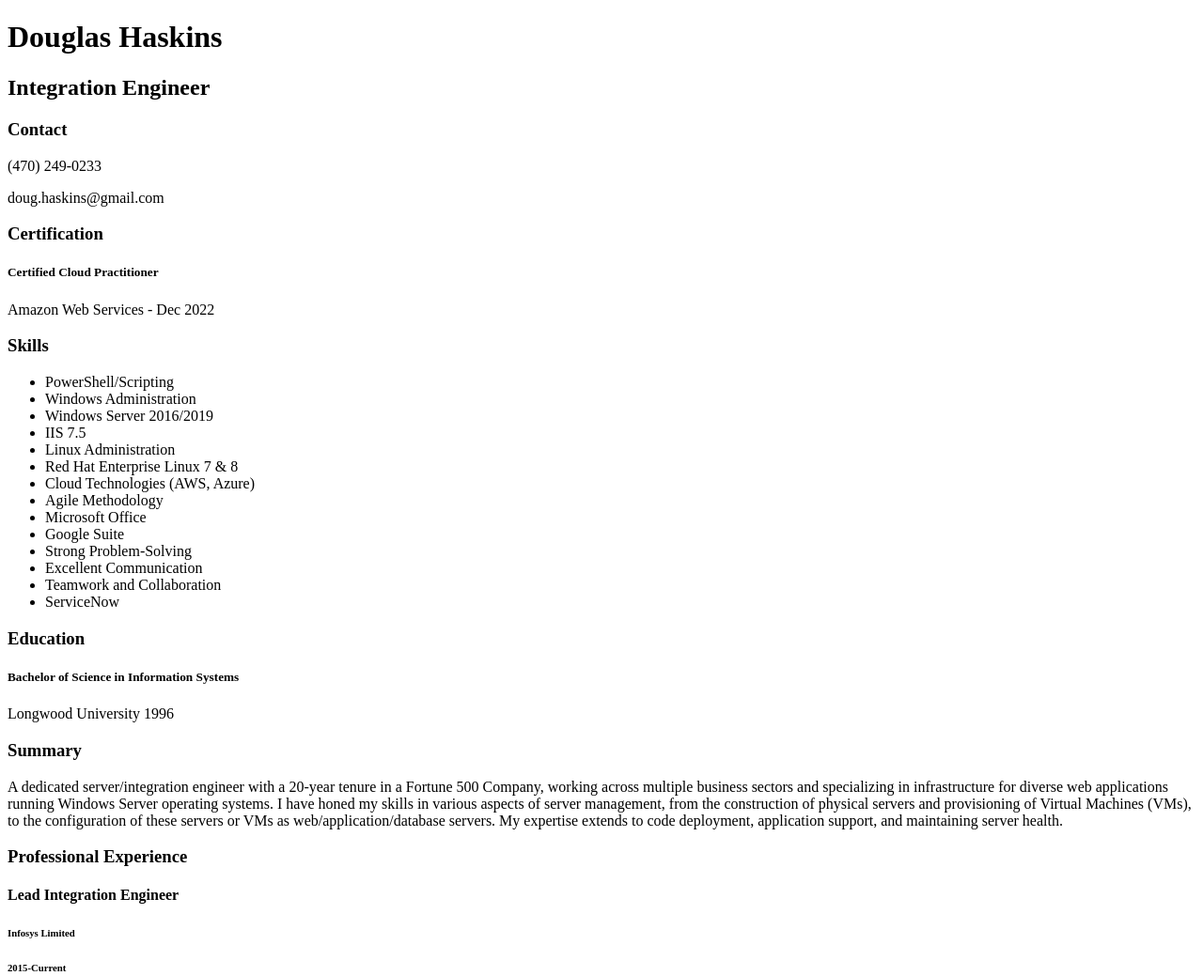
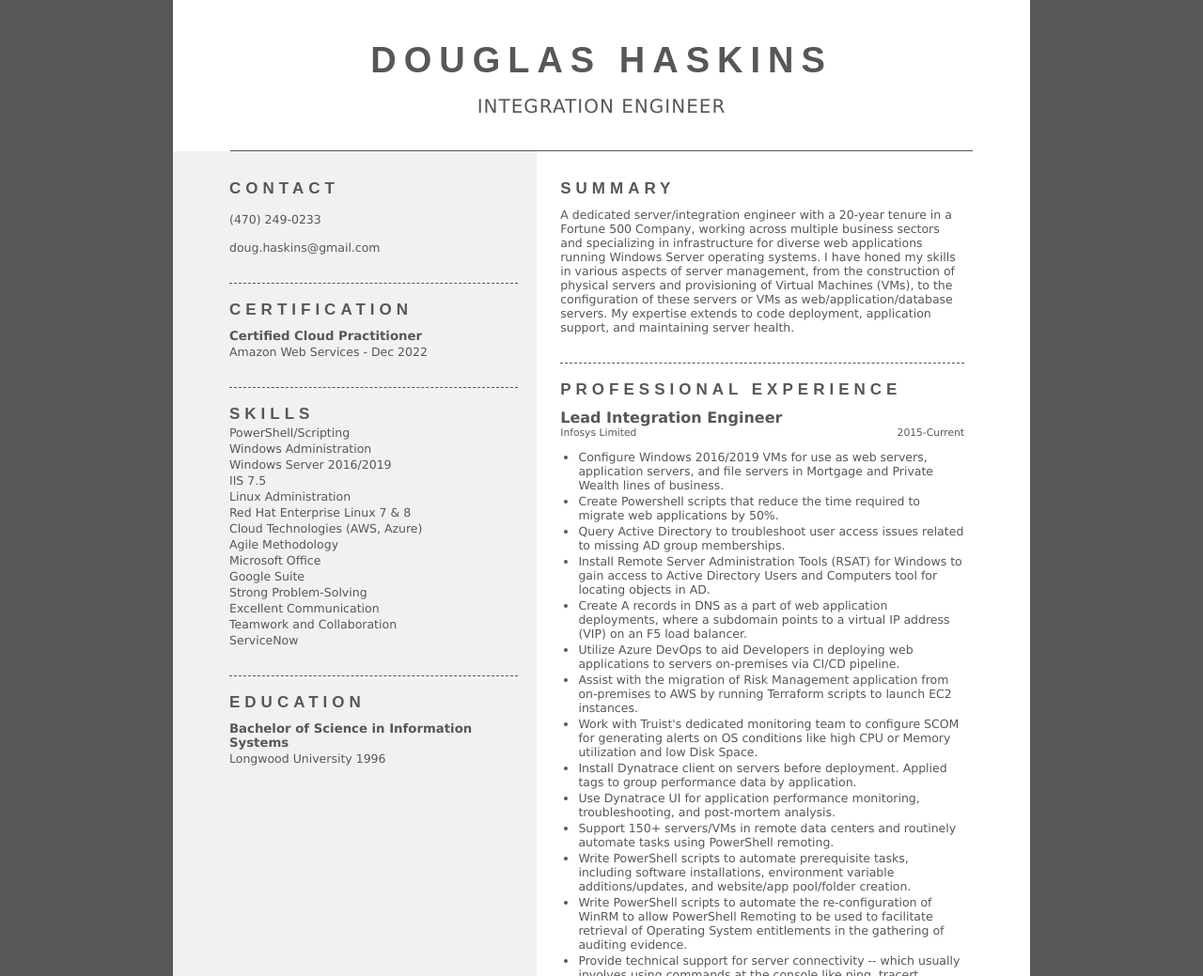
Before and after one commit to doug-haskins/resume-challenge, a plain HTML site: page index.html in a window 1280 px wide. Shown: the top 1039 px of the page at 94% size. Drawn offline with Linux system fonts and the light colour scheme.

Commit message:
Style with CSS

```diff
--- /dev/null
+++ b/css/style.css
@@ -0,0 +1,129 @@
+* {
+    font-family: Verdana, Geneva, Tahoma, sans-serif;
+    margin: 0;
+    /* border: 2px solid red; */
+}
+
+body {
+    width: 9.5in;
+    margin: auto;
+    color: #575757;
+    background-color: #575757;
+}
+
+.outer {
+    background-color: #ffffff;
+}
+
+.top {
+    width: 790px;
+    margin: 0 auto;
+    text-align: center;
+    border-bottom: 1px solid #575757;
+}
+
+h1 {
+    font-family: Arial, Helvetica, sans-serif;
+    text-transform: uppercase;
+    letter-spacing: 8px;
+    font-size: 38px;
+    padding-top: .45in;
+}
+
+h2 {
+    font-family: Verdana, Geneva, Tahoma, sans-serif;
+    margin-top: .15in;
+    text-transform: uppercase;
+    letter-spacing: 1px;
+    font-size: 20px;
+    font-weight: normal;
+    padding-bottom: 35px;
+}
+
+h3, .special {
+    margin-top: 30px;
+    margin-bottom: 10px;
+    font-family: Arial, Helvetica, sans-serif;
+    text-transform: uppercase;
+    font-weight: bold;
+    letter-spacing: 5px;
+    font-size: 17px;
+}
+
+.special {
+    border-top: 1px dashed #575757;
+    padding-top: 18px;
+}
+
+h4 {
+    margin-top: 15px;
+}
+
+.first {
+    margin-top: 10px;
+}
+
+.skills {
+    border-top: 1px dashed #575757;
+    padding-top: 18px;
+    margin-bottom: 0px;
+}
+
+p, .contacts, .other {
+    font-size: 12.5px;
+}
+
+.contacts {
+    margin-top: 15px;
+}
+
+.other {
+    margin-top: 2px;
+}
+
+.skillset {
+    list-style-type: none;
+    padding-left: 0;
+}
+
+li {
+    font-size: 12.5px;
+    padding-top: 2px;
+}
+
+ul {
+    list-style-position: outside;
+    padding-left: 1.2em;
+}
+
+.container {
+    display: flex;
+}
+
+.left {
+    padding-left: 60px;
+    padding-right: 20px;
+    background-color: #f1f1f1;
+    flex-grow: 1;
+}
+
+.right {
+    background-color: #ffffff;
+    padding-left: 25px;
+    padding-right: 70px;
+    width: 50%;
+}
+
+.alignleft {
+    float: left;
+    font-weight: normal;
+}
+
+.alignright {
+    float: right;
+    font-weight: normal;
+}
+
+#textbox {
+    margin-bottom: 10px;
+}
--- a/index.html
+++ b/index.html
@@ -4,18 +4,25 @@
     <meta charset="UTF-8">
     <meta name="viewport" content="width=device-width, initial-scale=1.0">
     <title>AWS Resume Challenge</title>
+    <link rel="stylesheet" href="./css/style.css" />
 </head>
 <body>
+    <div class="outer">
+    <div class="top">
     <h1>Douglas Haskins</h1>
     <h2>Integration Engineer</h2>
+    </div>
+    </div>
+    <div class="container">
+        <div class="left">
             <h3>Contact</h3>
-        <p>(470) 249-0233</p>
-        <p>doug.haskins@gmail.com</p>
-    <h3>Certification</h3>
+            <p class="contacts">(470) 249-0233</p>
+            <p class="contacts">doug.haskins@gmail.com</p>
+            <h3 class="special">Certification</h3>
             <h5>Certified Cloud Practitioner</h5>
-        <p>Amazon Web Services - Dec 2022</p>
-    <h3>Skills</h3>
-        <ul>
+            <p class="other">Amazon Web Services - Dec 2022</p>
+            <h3 class="skills">Skills</h3>
+                <ul class="skillset">
                     <li>PowerShell/Scripting</li>
                     <li>Windows Administration</li>
                     <li>Windows Server 2016/2019</li>
@@ -31,9 +38,11 @@
                     <li>Teamwork and Collaboration</li>
                     <li>ServiceNow</li>
                 </ul>
-    <h3>Education</h3>
+            <h3 class="special">Education</h3>
             <h5>Bachelor of Science in Information Systems</h5>
-    <p>Longwood University 1996</p>
+            <p class="other">Longwood University 1996</p>
+        </div>
+        <div class="right">
         <h3>Summary</h3>
         <p>A dedicated server/integration engineer with a 20-year tenure in a Fortune 500
             Company, working across multiple business sectors and specializing in
@@ -44,9 +53,12 @@
             expertise extends to code deployment, application support, and maintaining server
             health.
         </p>
-    <h3>Professional Experience</h3>
-    <h4>Lead Integration Engineer</h4>
-    <h6>Infosys Limited</h6><h6>2015-Current</h6>
+        <h3 class="special">Professional Experience</h3>
+        <h4 class="first">Lead Integration Engineer</h4>
+        <div id="textbox">
+        <div><h6 class="alignleft">Infosys Limited</h6></div><div><h6 class="alignright">2015-Current</h6></div>
+        <div style="clear: both;"></div>
+        </div>
         <ul>
             <li>Configure Windows 2016/2019 VMs for use as web servers, application servers, and file servers in Mortgage and Private Wealth lines of business.</li>
             <li>Create Powershell scripts that reduce the time required to migrate web applications by 50%.</li>
@@ -68,7 +80,10 @@
             <li>Serve as Team Lead, coaching and mentoring less experienced technical engineers.</li>
         </ul>
         <h4>Integration/Technical Engineer</h4>
-    <h6>SunTrust Banks, Inc.</h6><h6>2011-2015</h6>
+        <div id="textbox">
+            <div><h6 class="alignleft">SunTrust Banks, Inc.</h6></div><div><h6 class="alignright">2011-2015</h6></div>
+            <div style="clear: both;"></div>
+            </div>
             <ul>
             <li>Facilitated operations, maintenance, and development of over 30 physicalservers for in-house Mortgage loan origination system, serving over 8,000 internal users daily.</li>
             <li>Researched and analyzed issues by troubleshooting using Event Viewer and Application, System, and Security event logs.</li>
@@ -87,7 +102,10 @@
             <li>Monitored the team's work in accordance with designated SLAs.</li>
         </ul>
         <h4>Infrastructure Planning Analyst</h4>
-    <h6>SunTrust Banks, Inc.</h6><h6>2008-2011</h6>
+        <div id="textbox">
+            <div><h6 class="alignleft">SunTrust Banks, Inc.</h6></div><div><h6 class="alignright">2008-2011</h6></div>
+            <div style="clear: both;"></div>
+            </div>
         <ul>
             <li>Maintained a Windows Server environment of 100+ servers, ensuring 99% uptime.</li>
             <li>Created computer accounts in Active Directory during Operating System installations.</li>
@@ -96,7 +114,10 @@
             <li>Configured backup schedules for SunTrust servers that included a weekly full backup with differential backups on the remaining days using the Veritas BackupExec product.</li>
         </ul>
         <h4>Production Support Analyst</h4>
-    <h6>SunTrust Banks, Inc.</h6><h6>2001-2008</h6>
+        <div id="textbox">
+            <div><h6 class="alignleft">SunTrust Banks, Inc.</h6></div><div><h6 class="alignright">2001-2008</h6></div>
+            <div style="clear: both;"></div>
+            </div>
         <ul>
             <li>Provided Level 2 support for all web-based applications within Consumer Lending and Collections lines of business</li>
             <li>Managed over 50 customer (internal client) calls per day.</li>
@@ -105,12 +126,17 @@
             <li>Assisted in the development and testing of automation techniques, reducing manual labor by 50%</li>
         </ul>
         <h4>Client Technology Specialist II</h4>
-    <h6>Crestar Bank/SunTrust Banks, Inc.</h6><h6>1997-2001</h6>
+        <div id="textbox">
+            <div><h6 class="alignleft">Crestar Bank/SunTrust Banks, Inc.</h6></div><div><h6 class="alignright">1997-2001</h6></div>
+            <div style="clear: both;"></div>
+            </div>
         <ul>
             <li>Provided technical support in a fast-paced, high-volume production environment.</li>
             <li>Diagnosed and resolved issues related to network connectivity, desktop and server hardware, printer hardware, desktop and server operating systems, and application software.</li>
             <li>Monitored server performance and performed network administration, server backups, and other maintenance-related tasks.</li>
             <li>Utilized Remedy incident ticket tracking system to record details and resolutions to reported issues.       </li>
         </ul>
+        </div>
+    </div>
 </body>
 </html>
```
Lines whose indentation alone changed are shown as unchanged.
